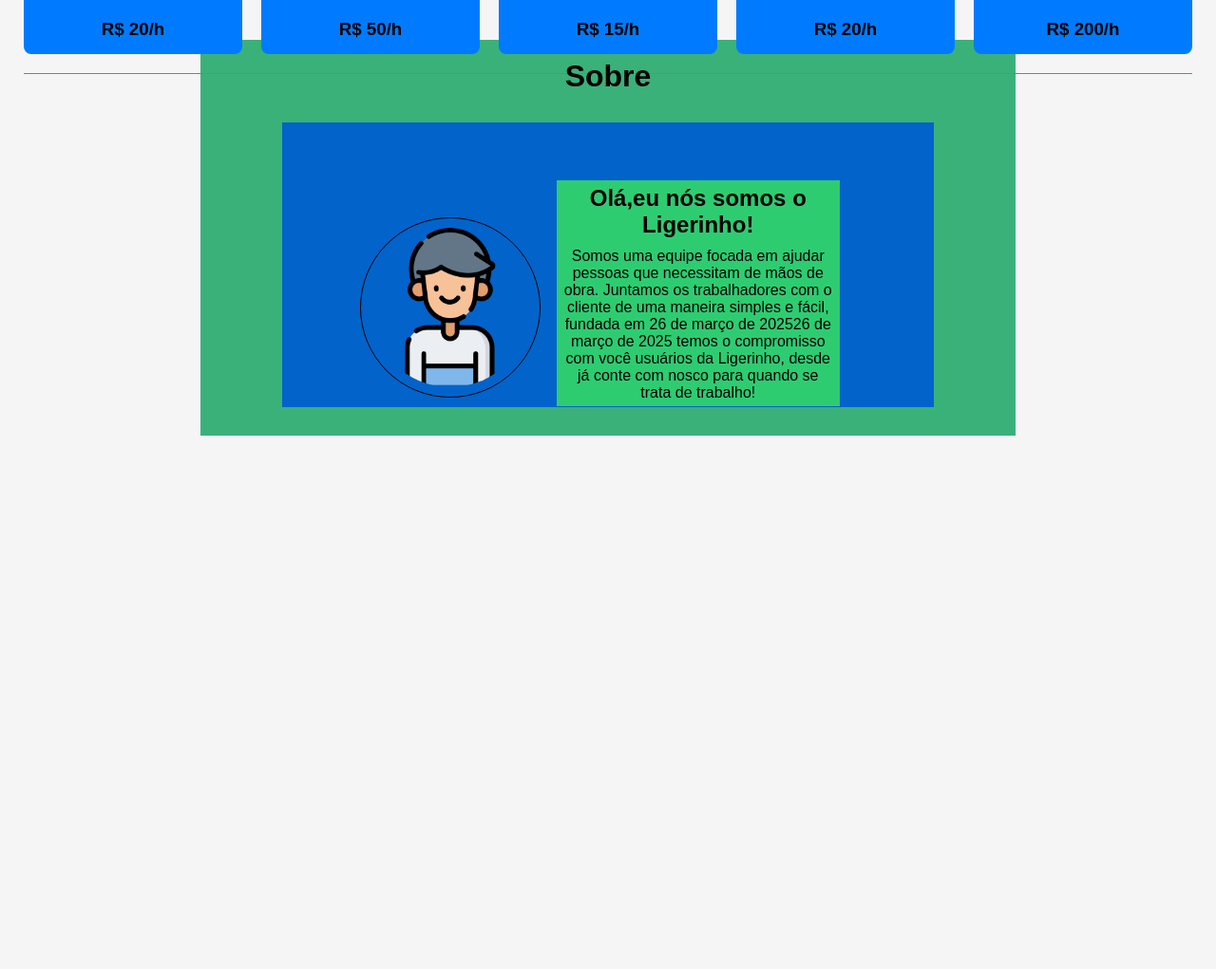
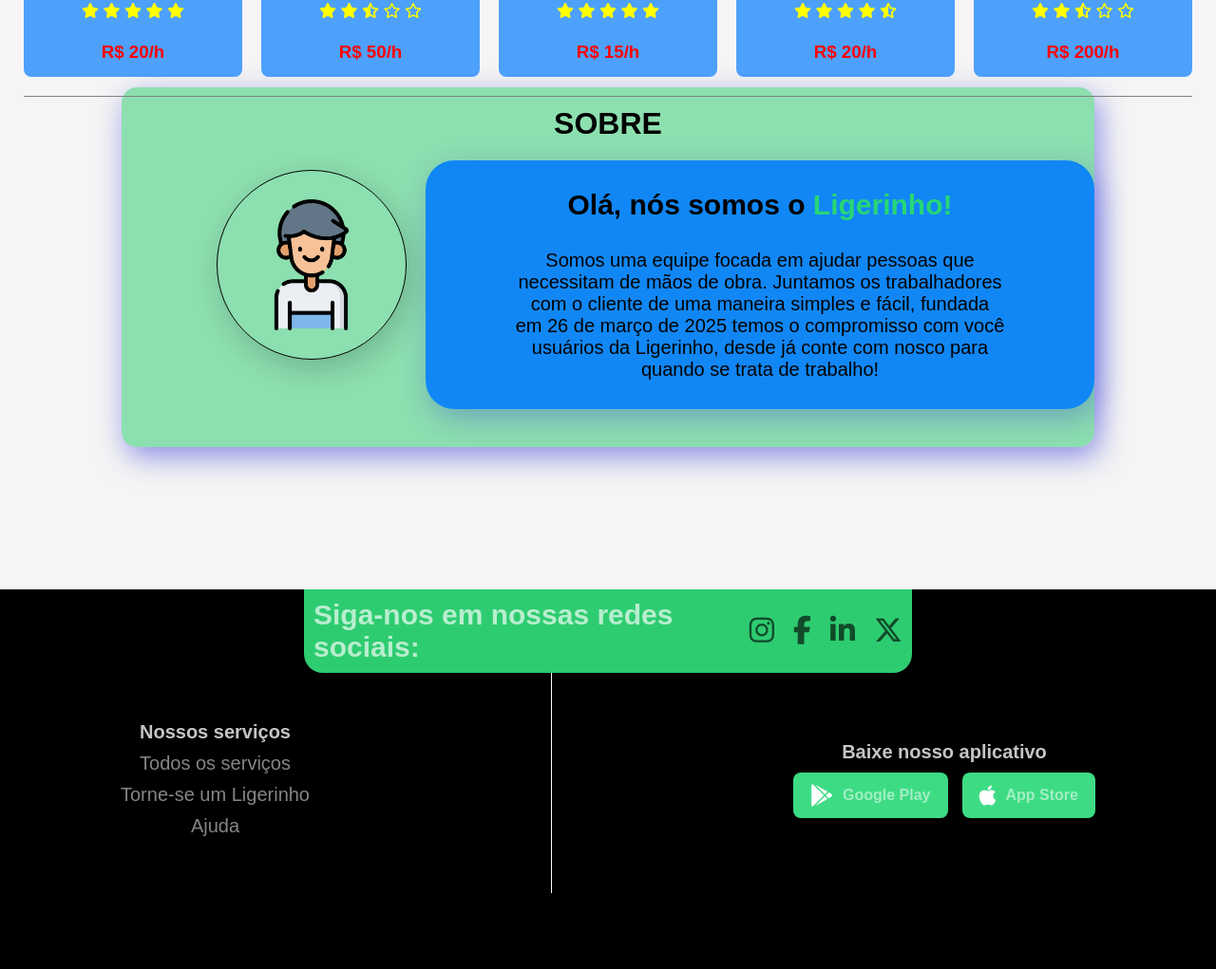
Before and after one commit to JoseCandeia/SITES, a plain HTML site: page SITE/WWW/index.html in a window 1280 px wide. Shown: the part 1316-2337 px from the top of the page at 95% size. Before the commit the page ends 1805 px from the top, so only its background shows below. Drawn offline with Linux system fonts and the light colour scheme.

Commit message:
finalização do site

```diff
--- a/SITE/CSS/style.css
+++ b/SITE/CSS/style.css
@@ -131,11 +131,13 @@
 /* SETORES */
 .container-setores{
     display: flex;
-    width: 1200px;
+    width: 70%;
     padding: 30px;
     background-color: rgba(0, 0, 255, 0.288);
     justify-content: space-around;
     margin-top: 20px;
+    border-radius: 20px;
+
 
 }
 .nome-setor{
@@ -152,8 +154,9 @@
    border: none;
    border-radius: 5px;
 color: grey;
+    font-size: 15px;
+}
 
-}
 
 /* PESQUISA DAS PESSOAS  */
 .container-pesquisa {
@@ -162,6 +165,11 @@
     gap: 20px;
     grid-auto-rows: 1fr;
     border-bottom: 1px solid grey;
+    cursor: pointer;
+
+}
+.box-pesquisa:hover{
+background-color: #007BFF;
 
 }
 
@@ -172,13 +180,13 @@
     align-items: center;
     width: 100%;
     height: auto;
-    background-color: #007BFF;
+    background-color: #007bffad;
     gap: 15px;
     padding: 15px;
     margin-bottom: 20px;
     margin-top: 30px;
     border-radius: 8px;
-
+    transition: 0.6s;
 
 }
 
@@ -219,74 +227,156 @@
 .star{
     color: yellow;
 }
+.preco{
+    color: red;
+}
 /* SOBRE */
 .container-sobre{
     display: flex;
-    width: 67%;
+    background-color: #2ecc7086;
+    width: 80%;
     height: 100%;
+    text-align: center;
+    margin: 150px auto;
+    border-radius: 16px;
+    justify-content: space-between;
+    flex-direction: column;
+    box-shadow: 5px 10px 30px rgba(36, 39, 214, 0.5);
+
+
+}
+.box-sobre{
+    display: flex;
+
+
+}
+
+.img-sobre{
+    display: flex;
+    width: 200px;
+    height: 200px;
+    margin: 10px 20px 30px 100px;
+    border: 1px solid;
+    border-radius: 50%;
+    padding: 30px;
+    box-shadow: 5px 10px 30px rgba(20, 20, 20, 0.2);
+}
+.texto-sobre{
+    display: flex;
+    height: 100%;
+    width: 70%;
     justify-content: center;
-    align-items: center;
-    margin-top: 40px;
+    text-align: center;
+    background-color: #007bffe0;
     flex-direction: column;
-    background-color: #3ab179;
-    margin: 0 auto;
-    margin-bottom: 30px;
-    margin-top: 100px;
-}
-.container-sobre>h1{
-margin-bottom: 30px;
-margin-top: 20px;
+    gap: 20px;
+    justify-content: left;
+    margin: auto 0;
+    padding: 30px;
+    border-radius: 30px;
+    font-size: 20px;
+    margin-bottom: 40px;
+    box-shadow: 5px 10px 30px rgba(36, 39, 214, 0.3);
 }
 .sobre{
     display: flex;
-    height: 80%;
+    flex-direction: column;
+    gap: 30px;
     width: 80%;
+    text-align: center;
     align-items: center;
+    justify-content: center;
+    margin: auto ;
+
+}
+#h1{
+    display: block;
+    margin: 20px auto;
+    flex-direction: column;
+}
+
+/* FOOTER */
+.container-footer{
+    width: 100%;
+    background-color: #000;
+    display: flex;
+    justify-content: space-around;
+    height: 400px;
+}
+.redes{
+    display: flex;
+    position: absolute;
+    width: 50%;
+    background-color: #2ECC71;
+    border-radius: 0px 0px 20px 20px;
+    padding: 10px;
+    font-size: 15px;
+    align-items: center;
+    justify-content: center;
+    color: rgba(255, 255, 255, 0.664);
+
+}
+.redes a{
+    font-size: 30px;
+    margin-left: 20px;
+    color: rgba(0, 0, 0, 0.63);
+}
+.assuntos {
+    display: flex;
+    flex-direction: column;
+    align-items: center;
+    justify-content: center;
+    gap: 10px;
+    font-size: 20px;
+    color: rgba(255, 255, 255, 0.774);
+
 
 
 }
-.box-sob{
+#borda{
     display: flex;
-    justify-content: center;
-    align-items: center;
-    flex-direction: column;
-    height: 80%;
-    width: 80%;
+    border-left: 1px solid white;
+    height: 60%;
+   margin: auto 0;
+
+}
+.assuntos a{
+text-decoration: none;
+color: rgba(255, 255, 255, 0.521);
+
 }
 
-.texto-sob{
-    background-color: #2ECC71;
+.download-buttons {
     display: flex;
-    justify-content: space-between;
-    align-items:center ;
-    flex-direction: column;
-    text-align: center;
-    padding: 5px;
+    gap: 15px;
+}
 
-    width: 90%;
+.btn-download {
+    display: flex;
+    align-items: center;
+    padding: 12px 18px;
+    text-decoration: none;
+    border-radius: 8px;
+    color: white;
+    font-size: 16px;
+    font-weight: bold;
+    transition: 0.3s;
+}
 
+.btn-download i {
+    font-size: 24px;
+    margin-right: 10px;
+    color: white;
 }
-.nomes-sobre{
-    display: flex;
-    width: 100px;
-    height: 100px;
-    justify-content: center;
-    align-self: center;
-    flex-direction: column;
+
+.playstore {
+    background-color: #3ddc84;
 }
-.box-sobre{
-    display:flex;
-    width: 80%;
-    height: 300px;
-    background-color: #0263ca;
-    align-items: last baseline;
-    margin-bottom: 30px;
+
+.appstore {
+    background-color: #3ddc84;
 }
-#img-sobre{
-    width: 190px;
-    height: 190px;
-    border: 1px solid;
-    border-radius: 50%;
-    padding: 10px;
-    margin-left: 12%;
+
+.btn-download:hover {
+    opacity: 0.8;
 }
--- a/SITE/WWW/index.html
+++ b/SITE/WWW/index.html
@@ -119,7 +119,7 @@
                 <i class="fa-solid fa-star"></i>
                 <i class="fa-solid fa-star"></i>
               </div>
-              <h3>R$ 100/h</h3>
+              <h3 class="preco">R$ 100/h</h3>
             </div>
           </div>
         </section>
@@ -137,7 +137,7 @@
                 <i class="fa-regular fa-star"></i>
                 <i class="fa-regular fa-star"></i>
               </div>
-              <h3>R$ 100/h</h3>
+              <h3 class="preco">R$ 100/h</h3>
             </div>
           </div>
         </section>
@@ -155,7 +155,7 @@
                 <i class="fa-regular fa-star"></i>
                 <i class="fa-regular fa-star"></i>
               </div>
-              <h3>R$ 150/h</h3>
+              <h3 class="preco">R$ 150/h</h3>
             </div>
           </div>
         </section>
@@ -173,7 +173,7 @@
                 <i class="fa-regular fa-star"></i>
                 <i class="fa-regular fa-star"></i>
               </div>
-              <h3>R$ 120/h</h3>
+              <h3 class="preco">R$ 120/h</h3>
 
             </div>
           </div>
@@ -183,7 +183,7 @@
           <div class="pesquisa">
             <div class="conteudo-pesquisa">
               <img src="/SITE/IMG/coxinheira.jpg" alt="pedreiro">
-              <label>coxinheiro</label>
+              <label>coxinheira</label>
 
               <h3>Eduarda</h3>
               <div class="star">
@@ -193,7 +193,7 @@
                 <i class="fa-regular fa-star"></i>
                 <i class="fa-regular fa-star"></i>
               </div>
-              <h3>R$ 30/h</h3>
+              <h3 class="preco">R$ 30/h</h3>
             </div>
           </div>
         </section>
@@ -212,7 +212,7 @@
                 <i class="fa-solid fa-star"></i>
                 <i class="fa-solid fa-star"></i>
               </div>
-              <h3>R$ 20/h</h3>
+              <h3 class="preco">R$ 20/h</h3>
             </div>
           </div>
         </section>
@@ -230,7 +230,7 @@
                 <i class="fa-regular fa-star"></i>
                 <i class="fa-regular fa-star"></i>
               </div>
-              <h3>R$ 50/h</h3>
+              <h3 class="preco">R$ 50/h</h3>
             </div>
           </div>
         </section>
@@ -247,7 +247,7 @@
                 <i class="fa-solid fa-star"></i>
                 <i class="fa-solid fa-star"></i>
               </div>
-              <h3>R$ 15/h</h3>
+              <h3 class="preco">R$ 15/h</h3>
             </div>
           </div>
         </section>
@@ -265,7 +265,7 @@
               <i class="fa-solid fa-star"></i>
               <i class="fa-solid fa-star-half-stroke"></i>
               </div>
-              <h3>R$ 20/h</h3>
+              <h3 class="preco">R$ 20/h</h3>
             </div>
           </div>
         </section>
@@ -283,7 +283,7 @@
                 <i class="fa-regular fa-star"></i>
                 <i class="fa-regular fa-star"></i>
               </div>
-              <h3>R$ 200/h</h3>
+              <h3 class="preco">R$ 200/h</h3>
             </div>
           </div>
         </section>
@@ -291,26 +291,58 @@
 
     </main>
     <div class="container-sobre">
-      <h1>Sobre</h1>
+      <h1 id="h1">SOBRE</h1>
+
       <div class="box-sobre">
-        <img src="/SITE/IMG/garoto.png" alt="Ligerinho" id="img-sobre">
-        <div class="sobre">
-          <div class="box-sob">
-            <div class="texto-sob">
-              <h2>Olá,eu nós somos  o Ligerinho!</h2>
-            </div>
-            <div class="texto-sob">
+
+       <div class="img-sobre"><img src="/SITE/IMG/garoto.png" alt="Ligerinho" > </div>
+       <div class="texto-sobre"> <div class="sobre">
+        <h2>Olá, nós somos  o <span style="color: rgb(39, 214, 118);"> Ligerinho!</span></h2>
         <p>Somos uma equipe focada em ajudar pessoas que necessitam de mãos de obra.
-                Juntamos os trabalhadores com o cliente de uma maneira simples e fácil, fundada em <span>
-                  26 de março de 202526 de março de 2025
-                </span>temos o compromisso com você usuários da Ligerinho,
+          Juntamos os trabalhadores com o cliente de uma maneira simples e fácil, fundada em
+            26 de março de 2025
+          temos o compromisso com você usuários da Ligerinho,
           desde já conte com nosco para quando se trata de trabalho!</p>
        </div>
        </div>
+      </div>
+    </div>
+
+    <!-- FOOTER -->
+
+    <footer>
+      <div class="container-footer">
+        <div class="redes">
+          <h1>Siga-nos em nossas redes sociais: </h1>
+          <a href="#"><i class="fa-brands fa-instagram"></i> </a>
+          <a href="#"><i class="fa-brands fa-facebook-f"></i></a>
+          <a href="#"><i class="fa-brands fa-linkedin-in"></i></a>
+          <a href="#"><i class="fa-brands fa-x-twitter"></i></i></a>
+        </div>
+        <div class="assuntos">
+          <h4>Nossos serviços</h4>
+          <a href="#">Todos os serviços</a>
+          <a href="#">Torne-se um Ligerinho</a>
+          <a href="#">Ajuda</a>
+        </div>
+        <div id="borda"></div>
+        <div class="assuntos baixar">
+          <h4>Baixe nosso aplicativo</h4>
+          <div class="download-buttons">
+            <!-- Botão Play Store -->
+            <a href="https://play.google.com/store" target="_blank" class="btn-download playstore">
+                <i class="fab fa-google-play"></i> Google Play
+            </a>
+
+            <!-- Botão App Store -->
+            <a href="https://www.apple.com/br/app-store/" target="_blank" class="btn-download appstore">
+                <i class="fab fa-apple"></i> App Store
+            </a>
         </div>
 
         </div>
 
       </div>
+    </footer>
   </body>
 </html>
```
Also changed, not shown: 1 other file. Lines whose indentation alone changed are shown as unchanged.
